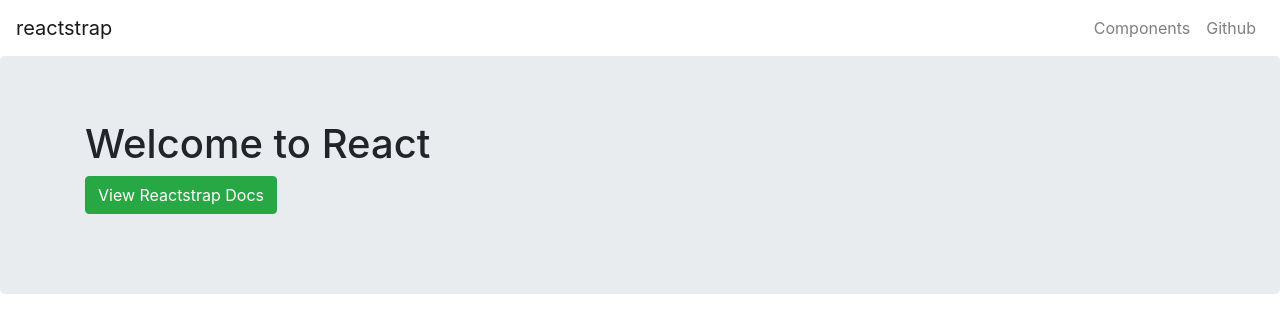
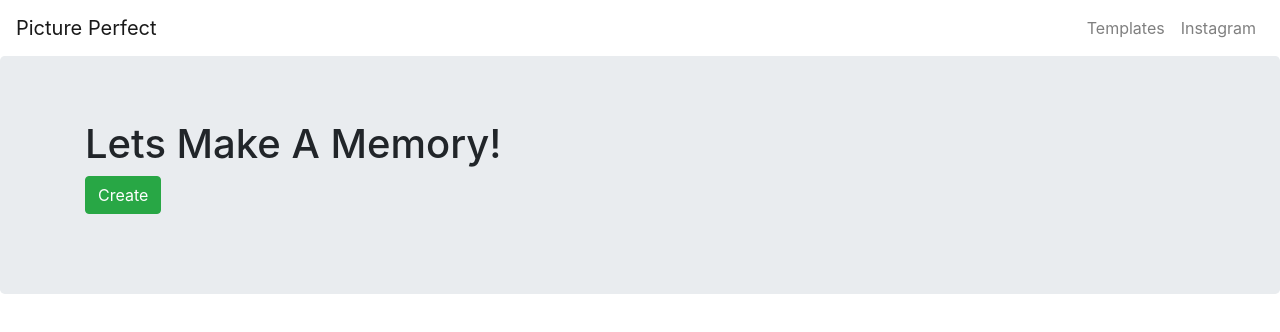
Before and after one commit to UPenn-final-project/picture-Perfect, a React (Create React App) app: page / in a window 1280 px wide. Shown: the top 332 px of the page. Built offline with nearby package versions, Linux system fonts and the light colour scheme.

Commit message:
very rough sketch

```diff
--- a/src/App.js
+++ b/src/App.js
@@ -32,15 +32,15 @@ import { Collapse,
         return (
             <div>
                 <Navbar color="inverse" light expand="md">
-                    <NavbarBrand href="/">reactstrap</NavbarBrand>
+                    <NavbarBrand href="/">Picture Perfect</NavbarBrand>
                     <NavbarToggler onClick={this.toggle} />
                     <Collapse isOpen={this.state.isOpen} navbar>
                         <Nav className="ml-auto" navbar>
                             <NavItem>
-                                <NavLink href="/components/">Components</NavLink>
+                                <NavLink href="/Templates/">Templates</NavLink>
                             </NavItem>
                             <NavItem>
-                                <NavLink href="https://github.com/reactstrap/reactstrap">Github</NavLink>
+                                <NavLink href="https://instagram.com" target="_blank">Instagram</NavLink>
                             </NavItem>
                         </Nav>
                     </Collapse>
@@ -49,16 +49,16 @@ import { Collapse,
                     <Container>
                         <Row>
                             <Col>
-                                <h1>Welcome to React</h1>
+                                <h1>Lets Make A Memory!</h1>
                                 <p>
                                     <Button
                                         tag="a"
                                         color="success"
                                         size="large"
-                                        href="http://reactstrap.github.io"
+
                                         target="_blank"
                                     >
-                                        View Reactstrap Docs
+                                        Create
                                     </Button>
                                 </p>
                             </Col>
```
